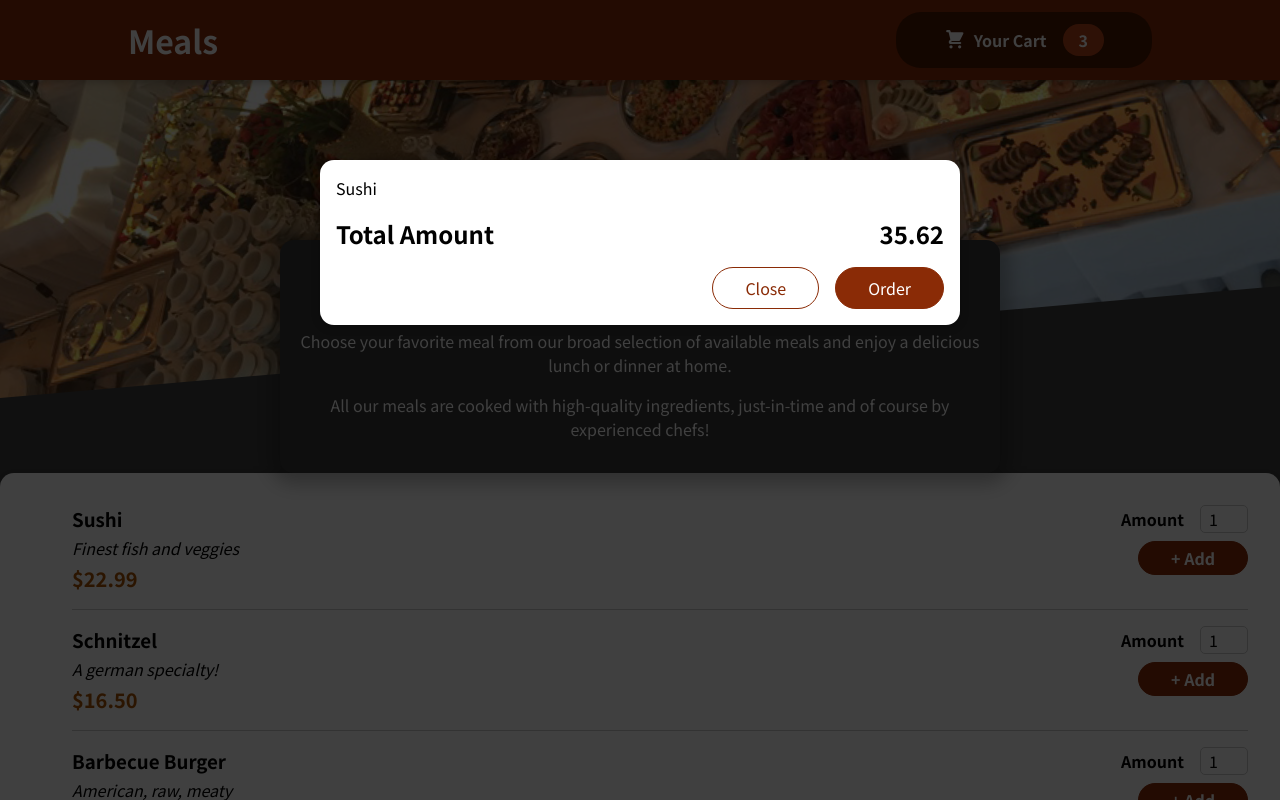
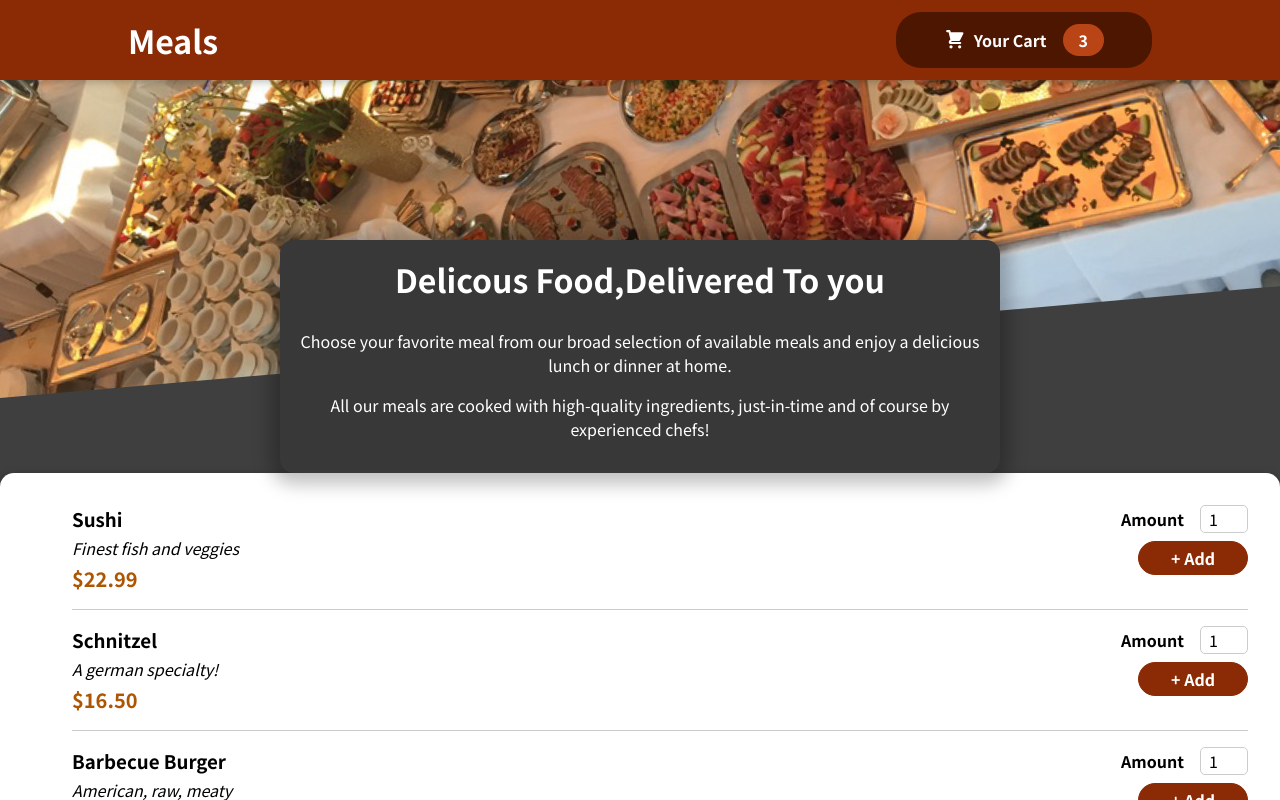
Before and after one commit to arpit00714/Resturant-website, a React (Create React App) app: page / in a window 1280 px wide. Shown: the top 800 px of the page. Built offline with nearby package versions, Linux system fonts and the light colour scheme.

Commit message:
added open and close modal functionality

```diff
--- a/src/App.js
+++ b/src/App.js
@@ -1,14 +1,24 @@
-import react,{ Fragment } from "react";
+import react,{ Fragment, useState } from "react";
 
 import Header from "./components/Layout/Header";
 import Meals from "./components/Meals/Meals";
 import Cart from "./components/Cart/Cart";
 
 function App() {
+  const [cartIsShown, setCartIsShown] = useState(false);
+
+  const showCartHandler = () => {
+    setCartIsShown(true);
+  };
+
+  const hideCartHandler = () => {
+    setCartIsShown(false);
+  };
+
   return (
     <Fragment>
-      <Cart />
-      <Header />
+      {cartIsShown && <Cart onClose={hideCartHandler} />}
+      <Header onShowCart={showCartHandler} />
       <main>
        <Meals />
       </main>
--- a/src/components/Cart/Cart.js
+++ b/src/components/Cart/Cart.js
@@ -12,15 +12,14 @@ const Cart = (props) => {
   );
 
   return (
-    <Modal>
-
+    <Modal onClose={props.onClose}>
       {cartItems}
       <div className={classes.total}>
         <span>Total Amount</span>
         <span>35.62</span>
       </div>
       <div className={classes.actions}>
-        <button className={classes['button--alt']}>Close</button>
+        <button className={classes['button--alt']} onClick={props.onClose}>Close</button>
         <button className={classes.button}>Order</button>
       </div>
 
--- a/src/components/Layout/Header.js
+++ b/src/components/Layout/Header.js
@@ -10,8 +10,7 @@ const Header = props => {
   <Fragment>
     <header className={classes.header}>
       <h1>Meals</h1>
-      <HeaderCartButton />
-
+      <HeaderCartButton onClick={props.onShowCart} />
     </header>
     <div className={classes['main-image']}>
         <img src={mealsImage} alt="A table full of delicios food!" />
--- a/src/components/Layout/HeaderCartButton.js
+++ b/src/components/Layout/HeaderCartButton.js
@@ -5,7 +5,7 @@ import classes from './HeaderCartButton.module.css';
 
 const HeaderCartButton = (props) => {
     return (
-         <button className={classes.button}>
+         <button className={classes.button} onClick={props.onClick}>
      <span className={classes.icon}>
        <CartIcon />
      </span>
--- a/src/components/UI/Modal.js
+++ b/src/components/UI/Modal.js
@@ -3,7 +3,7 @@ import classes from "./Modal.module.css";
 import ReactDOM from "react-dom";
 
 const Backdrop = (props) => {
-  return <div className={classes.backdrop} />;
+  return <div className={classes.backdrop} onClick={props.onClose}/>;
 };
 
 const ModalOverlay = (props) => {
@@ -19,7 +19,7 @@ const portalElement = document.getElementById("overlays");
 const Modal = (props) => {
   return (
     <Fragment>
-      {ReactDOM.createPortal(<Backdrop />, portalElement)}
+      {ReactDOM.createPortal(<Backdrop onClose={props.onClose} />, portalElement)}
       {ReactDOM.createPortal(
         <ModalOverlay>{props.children}</ModalOverlay>,
         portalElement
```
